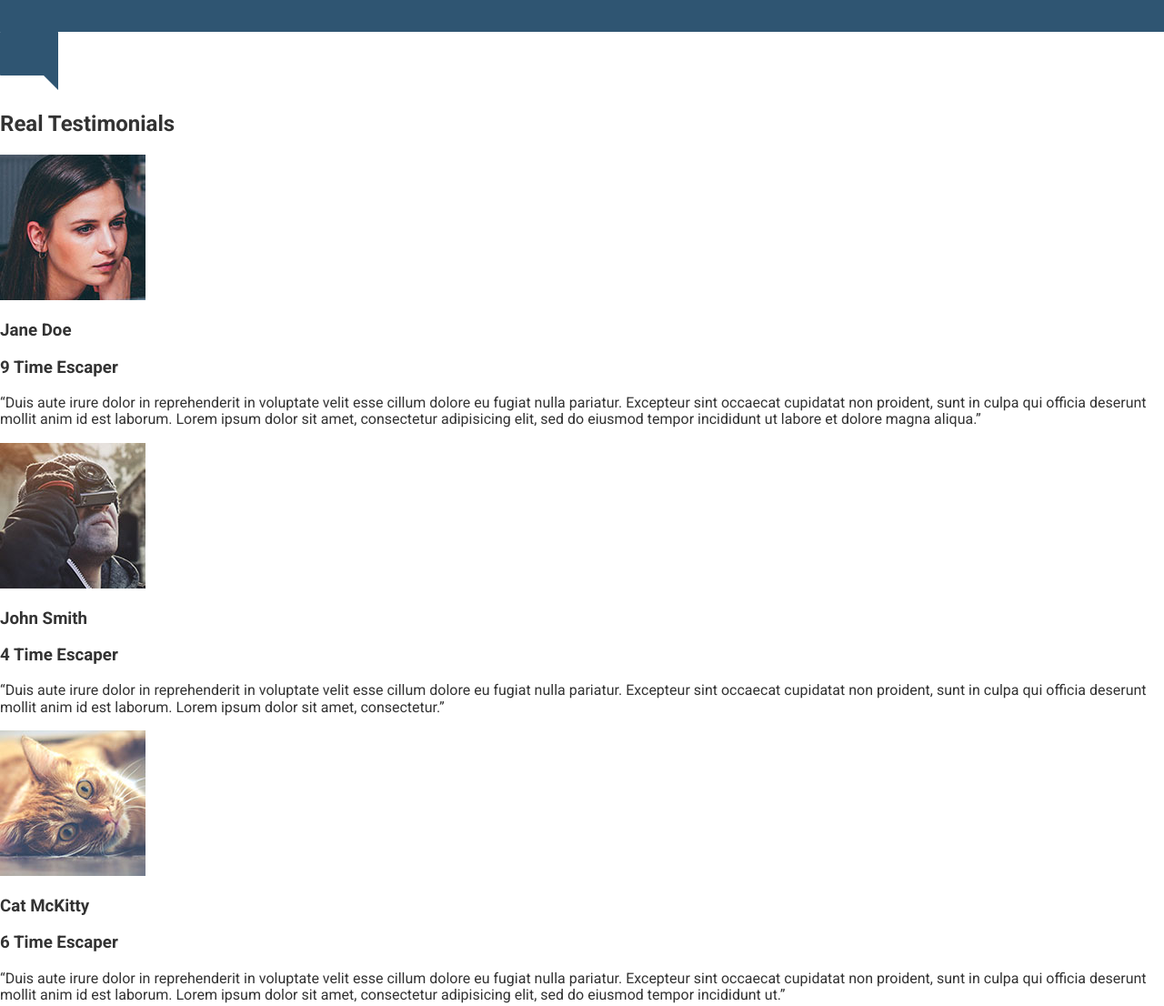
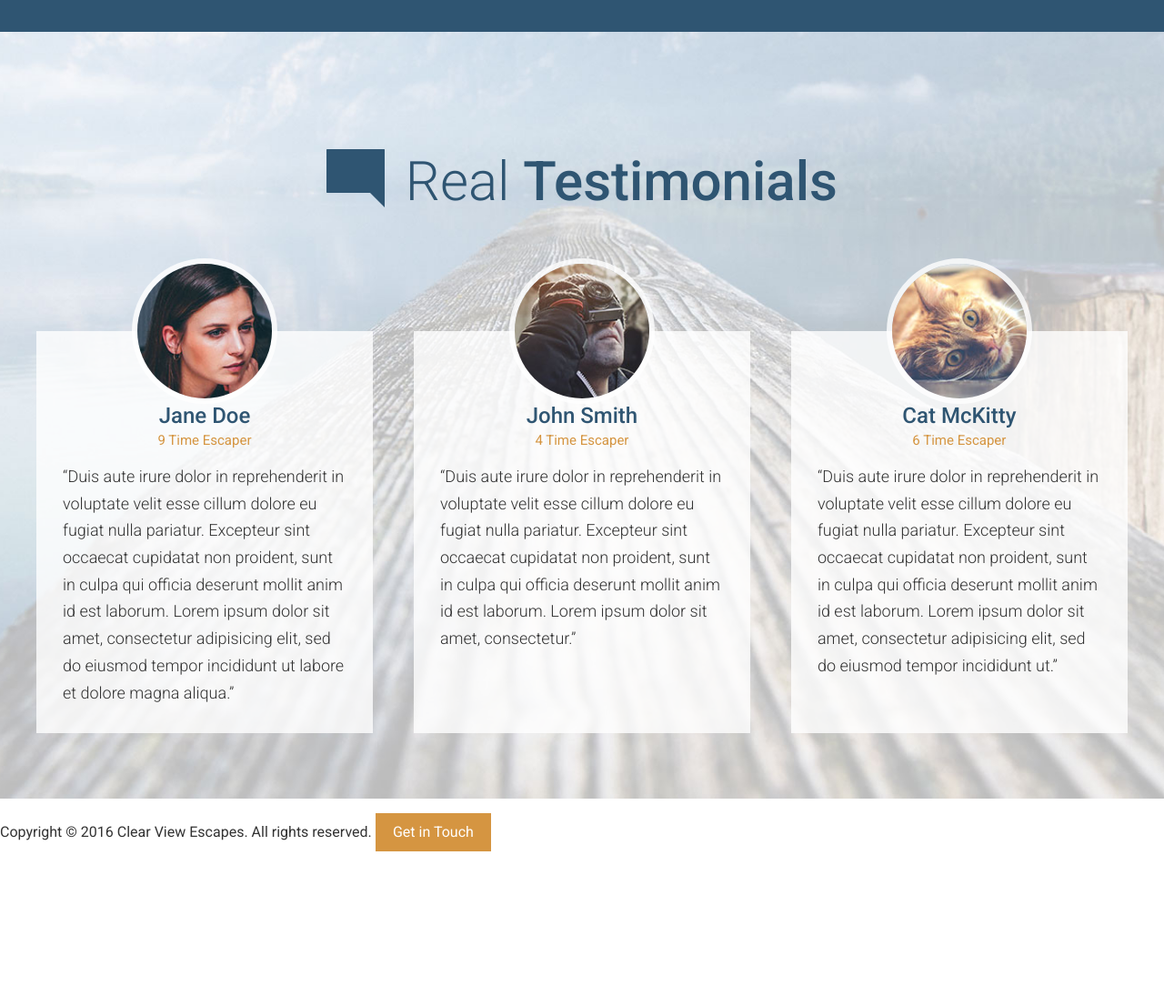
Before and after one commit to salmank22/fictional-university, a website: page app/index.html in a window 1280 px wide. Shown: the part 2900-4006 px from the top of the page at 91% size. After the commit the page ends 3852 px from the top, so only its background shows below. Drawn offline with Linux system fonts and the light colour scheme.

Commit message:
completed testimonial section

```diff
--- a/app/assets/styles/base/_mixins.css
+++ b/app/assets/styles/base/_mixins.css
@@ -11,7 +11,7 @@
 }
 
 @define-mixin atLarge {
-	@media (min-width: 1200px) {
+	@media (min-width: 1010px) {
 		@mixin-content;
 	}
 }
--- a/app/assets/styles/modules/_page-section.css
+++ b/app/assets/styles/modules/_page-section.css
@@ -5,8 +5,32 @@
 		padding: 4.5rem 0;
 	}
 
+	&--no-b-padding-until-medium {
+		padding-bottom: 0;
+
+		@mixin atMedium {
+			padding-bottom: 4.5rem;
+		}
+	}
+
+	&--no-b-padding-until-large {
+		padding-bottom: 0;
+
+		@mixin atLarge {
+			padding-bottom: 4.5rem;
+		}
+	}
+
 	&--blue {
 		background-color: $mainBlue;
 		color: #fff;
 	}
+
+	&--testimonials {
+		background-color: #e0e6ef;
+		@mixin atLarge {
+			background: url('/assets/images/testimonials-bg.jpg') top center no-repeat;
+			background-size: cover;
+		}
+	}
 }
--- a/app/assets/styles/modules/_row.css
+++ b/app/assets/styles/modules/_row.css
@@ -2,8 +2,16 @@
 
 	@mixin clearfix;
 
+	&--t-padding {
+		padding-top: 80px;
+	}
+
 	&--gutters {
 		margin-right: -65px;
+	}
+
+	&--gutters-small {
+		margin-right: -45px;
 	}
 
 	&--gutters-large {
@@ -12,6 +20,10 @@
 
 	&--gutters > div {
 		padding-right: 65px;
+	}
+
+	&--gutters-small > div {
+		padding-right: 45px;
 	}
 
 	&--gutters-large > div {
@@ -50,4 +62,60 @@
 		width: 63%;
 	}
 	}
+	/* large screens */
+	@mixin atLarge {
+
+		&__b-margin-until-large {
+		margin-bottom: 0;
+	}
+		&__large-4 {
+		float: left;
+		width: 33.33%;
+	}
+
+	&__large-4--larger {
+		width: 37%;
+	}
+
+	&__large-6 {
+		float: left;
+		width: 50%;
+	}
+
+	&__large-8 {
+		float: left;
+		width: 66.66%;
+	}
+
+	&__large-8--smaller {
+		width: 63%;
+	}
+	}
+
+	/* begin equal height rules */
+
+	&--equal-height-at-medium {
+		@mixin atMedium {
+			display: flex;
+
+		}
+
+		& > div {
+			float: none;
+			display: flex;
+		}
+	}
+
+	&--equal-height-at-large {
+		@mixin atLarge {
+			display: flex;
+
+		}
+
+		& > div {
+			float: none;
+			display: flex;
+		}
+	}
+
 }
--- a/app/assets/styles/modules/_section-title.css
+++ b/app/assets/styles/modules/_section-title.css
@@ -18,6 +18,8 @@
 		margin-bottom: .6rem;
 
 		@mixin atSmall {
+			position: relative;
+			top: 8px;
 			margin-right: .5rem;
 			margin-left: 0;
 			display: inline-block;
@@ -25,4 +27,8 @@
 		}
 
 	}
+
+	&--blue {
+		color: $mainBlue;
+	}
 }
--- /dev/null
+++ b/app/assets/styles/modules/_testimonial.css
@@ -0,0 +1,40 @@
+.testimonial {
+	background-color: rgba(255, 255, 255, .8);
+	padding: 0 18px 1px 18px;
+	margin-bottom: 98px;
+
+	@mixin atLarge {
+		padding: 0 1.8125rem 1px 1.8125rem;
+		margin-bottom: 0;
+	}
+
+	&--last {
+		margin-bottom: 0;
+	}
+	&__photo {
+		border-radius: 80px;
+		overflow: hidden;
+		width: 160px;
+		height: 160px;
+		margin: 0 auto -80px auto;
+		position: relative;
+		top: -80px;
+		border: 6px solid rgba(255, 255, 255, .8);
+	}
+
+	&__title {
+		color: $mainBlue;
+		text-align: center;
+		font-size: 1.5rem;
+		font-weight: 500;
+		margin: 0;
+	}
+
+	&__subtitle {
+		color: $mainOrange;
+		text-align: center;
+		font-weight: 400;
+		font-size: 0.9375rem;
+		margin: .25rem 0 1rem 0;
+	}
+}
--- a/app/assets/styles/modules/_wrapper.css
+++ b/app/assets/styles/modules/_wrapper.css
@@ -8,6 +8,26 @@
 
 	&--medium {
 		max-width: 767px;
+	}
+
+	&--no-padding-until-medium {
+		padding-left: 0;
+		padding-right: 0;
+
+		@mixin atMedium {
+			padding-left: 18px;
+			padding-right: 18px;
+		}
+	}
+
+	&--no-padding-until-large {
+		padding-left: 0;
+		padding-right: 0;
+
+		@mixin atLarge {
+			padding-left: 18px;
+			padding-right: 18px;
+		}
 	}
 
 	.wrapper {
--- a/app/assets/styles/styles.css
+++ b/app/assets/styles/styles.css
@@ -11,3 +11,4 @@
 @import "modules/_generic-content-container";
 @import "modules/_section-title";
 @import "modules/_feature-item";
+@import "modules/_testimonial";
--- a/app/index.html
+++ b/app/index.html
@@ -99,24 +99,44 @@
     </div><!-- /.wrapper -->
   </div>
 
-  <div id="testimonials">
-    <img src="assets/images/icons/comment.svg">
-    <h2>Real Testimonials</h2>
+  <div id="testimonials" class="page-section page-section--no-b-padding-until-large page-section--testimonials">
+    <div class="wrapper wrapper--no-padding-until-large">
+      <h2 class="section-title section-title--blue"><img class="section-title__icon" src="assets/images/icons/comment.svg"> Real <strong>Testimonials</strong></h2>
+      <div class="row row--gutters row--equal-height-at-large row--gutters-small row--t-padding generic-content-container">
+        <div class="row__large-4">
+          <div class="testimonial">
+            <div class="testimonial__photo">
+              <img sizes="160px" srcset="assets/images/testimonial-jane.jpg 160w, assets/images/testimonial-jane-hi-dpi.jpg 320w" alt="Jane Doe">
+            </div><!-- /.testimonial__photo -->
+            <h3 class="testimonial__title">Jane Doe</h3>
+            <h4 class="testimonial__subtitle">9 Time Escaper</h4>
+            <p>&ldquo;Duis aute irure dolor in reprehenderit in voluptate velit esse cillum dolore eu fugiat nulla pariatur. Excepteur sint occaecat cupidatat non proident, sunt in culpa qui officia deserunt mollit anim id est laborum. Lorem ipsum dolor sit amet, consectetur adipisicing elit, sed do eiusmod tempor incididunt ut labore et dolore magna aliqua.&rdquo;</p>
+          </div><!-- /.testimonial -->
+        </div><!-- /.row__medium-4 -->
 
-    <img src="assets/images/testimonial-jane.jpg">
-    <h3>Jane Doe</h3>
-    <h3>9 Time Escaper</h3>
-    <p>&ldquo;Duis aute irure dolor in reprehenderit in voluptate velit esse cillum dolore eu fugiat nulla pariatur. Excepteur sint occaecat cupidatat non proident, sunt in culpa qui officia deserunt mollit anim id est laborum. Lorem ipsum dolor sit amet, consectetur adipisicing elit, sed do eiusmod tempor incididunt ut labore et dolore magna aliqua.&rdquo;</p>
+        <div class="row__large-4">
+          <div class="testimonial">
+            <div class="testimonial__photo">
+              <img sizes="160px" srcset="assets/images/testimonial-john.jpg 160w, assets/images/testimonial-john-hi-dpi.jpg 320w" alt="John">
+            </div><!-- /.testimonial__photo -->
+            <h3 class="testimonial__title">John Smith</h3>
+            <h4 class="testimonial__subtitle">4 Time Escaper</h4>
+            <p>&ldquo;Duis aute irure dolor in reprehenderit in voluptate velit esse cillum dolore eu fugiat nulla pariatur. Excepteur sint occaecat cupidatat non proident, sunt in culpa qui officia deserunt mollit anim id est laborum. Lorem ipsum dolor sit amet, consectetur.&rdquo;</p>
+          </div><!-- /.testimonial -->
+        </div><!-- /.row__medium-4 -->
 
-    <img src="assets/images/testimonial-john.jpg">
-    <h3>John Smith</h3>
-    <h3>4 Time Escaper</h3>
-    <p>&ldquo;Duis aute irure dolor in reprehenderit in voluptate velit esse cillum dolore eu fugiat nulla pariatur. Excepteur sint occaecat cupidatat non proident, sunt in culpa qui officia deserunt mollit anim id est laborum. Lorem ipsum dolor sit amet, consectetur.&rdquo;</p>
-
-    <img src="assets/images/testimonial-cat.jpg">
-    <h3>Cat McKitty</h3>
-    <h3>6 Time Escaper</h3>
-    <p>&ldquo;Duis aute irure dolor in reprehenderit in voluptate velit esse cillum dolore eu fugiat nulla pariatur. Excepteur sint occaecat cupidatat non proident, sunt in culpa qui officia deserunt mollit anim id est laborum. Lorem ipsum dolor sit amet, consectetur adipisicing elit, sed do eiusmod tempor incididunt ut.&rdquo;</p>
+        <div class="row__large-4">
+          <div class="testimonial testimonial--last">
+            <div class="testimonial__photo">
+              <img sizes="160px" srcset="assets/images/testimonial-cat.jpg 160w, assets/images/testimonial-cat-hi-dpi.jpg 320w" alt="cat">
+            </div><!-- /.testimonial__photo -->
+            <h3 class="testimonial__title">Cat McKitty</h3>
+            <h4 class="testimonial__subtitle">6 Time Escaper</h4>
+            <p>&ldquo;Duis aute irure dolor in reprehenderit in voluptate velit esse cillum dolore eu fugiat nulla pariatur. Excepteur sint occaecat cupidatat non proident, sunt in culpa qui officia deserunt mollit anim id est laborum. Lorem ipsum dolor sit amet, consectetur adipisicing elit, sed do eiusmod tempor incididunt ut.&rdquo;</p>
+          </div><!-- /.testimonial -->
+        </div><!-- /.row__medium-4 -->
+      </div><!-- /.row -->
+    </div><!-- /.wrapper -->
   </div>
 
   <footer>
--- a/app/temp/styles/styles.css
+++ b/app/temp/styles/styles.css
@@ -458,6 +458,32 @@
 		max-width: 767px;
 	}
 
+.wrapper--no-padding-until-medium {
+		padding-left: 0;
+		padding-right: 0;
+	}
+
+@media (min-width: 800px) {
+
+.wrapper--no-padding-until-medium {
+			padding-left: 18px;
+			padding-right: 18px
+	}
+	}
+
+.wrapper--no-padding-until-large {
+		padding-left: 0;
+		padding-right: 0;
+	}
+
+@media (min-width: 1010px) {
+
+.wrapper--no-padding-until-large {
+			padding-left: 18px;
+			padding-right: 18px
+	}
+	}
+
 .wrapper .wrapper {
 		padding-left: 0;
 		padding-right: 0;
@@ -485,9 +511,43 @@
 }
 	}
 
+.page-section--no-b-padding-until-medium {
+		padding-bottom: 0;
+	}
+
+@media (min-width: 800px) {
+
+.page-section--no-b-padding-until-medium {
+			padding-bottom: 4.5rem
+	}
+	}
+
+.page-section--no-b-padding-until-large {
+		padding-bottom: 0;
+	}
+
+@media (min-width: 1010px) {
+
+.page-section--no-b-padding-until-large {
+			padding-bottom: 4.5rem
+	}
+	}
+
 .page-section--blue {
 		background-color: #2f5572;
 		color: #fff;
+	}
+
+.page-section--testimonials {
+		background-color: #e0e6ef;
+	}
+
+@media (min-width: 1010px) {
+
+.page-section--testimonials {
+			background: url('/assets/images/testimonials-bg.jpg') top center no-repeat;
+			background-size: cover
+	}
 	}
 
 .headline {
@@ -538,8 +598,16 @@
 		display: table;
 	}
 
+.row--t-padding {
+		padding-top: 80px;
+	}
+
 .row--gutters {
 		margin-right: -65px;
+	}
+
+.row--gutters-small {
+		margin-right: -45px;
 	}
 
 .row--gutters-large {
@@ -548,6 +616,10 @@
 
 .row--gutters > div {
 		padding-right: 65px;
+	}
+
+.row--gutters-small > div {
+		padding-right: 45px;
 	}
 
 .row--gutters-large > div {
@@ -586,6 +658,63 @@
 		width: 63%;
 	}
 	}
+
+/* large screens */
+
+@media (min-width: 1010px) {
+
+		.row__b-margin-until-large {
+		margin-bottom: 0;
+	}
+		.row__large-4 {
+		float: left;
+		width: 33.33%;
+	}
+
+	.row__large-4--larger {
+		width: 37%;
+	}
+
+	.row__large-6 {
+		float: left;
+		width: 50%;
+	}
+
+	.row__large-8 {
+		float: left;
+		width: 66.66%;
+	}
+
+	.row__large-8--smaller {
+		width: 63%;
+	}
+	}
+
+/* begin equal height rules */
+
+@media (min-width: 800px) {
+
+.row--equal-height-at-medium {
+			display: flex
+	}
+	}
+
+.row--equal-height-at-medium > div {
+			float: none;
+			display: flex;
+		}
+
+@media (min-width: 1010px) {
+
+.row--equal-height-at-large {
+			display: flex
+	}
+	}
+
+.row--equal-height-at-large > div {
+			float: none;
+			display: flex;
+		}
 
 .generic-content-container p {
 		font-weight: 300;
@@ -632,12 +761,18 @@
 @media (min-width: 530px) {
 
 .section-title__icon {
+			position: relative;
+			top: 8px;
 			margin-right: .5rem;
 			margin-left: 0;
 			display: inline-block;
 			margin-bottom: 0
 
 	}
+	}
+
+.section-title--blue {
+		color: #2f5572;
 	}
 
 .feature-item {
@@ -682,3 +817,48 @@
 			font-size: 1.875rem
 	}
 	}
+
+.testimonial {
+	background-color: rgba(255, 255, 255, .8);
+	padding: 0 18px 1px 18px;
+	margin-bottom: 98px;
+}
+
+@media (min-width: 1010px) {
+
+.testimonial {
+		padding: 0 1.8125rem 1px 1.8125rem;
+		margin-bottom: 0
+}
+	}
+
+.testimonial--last {
+		margin-bottom: 0;
+	}
+
+.testimonial__photo {
+		border-radius: 80px;
+		overflow: hidden;
+		width: 160px;
+		height: 160px;
+		margin: 0 auto -80px auto;
+		position: relative;
+		top: -80px;
+		border: 6px solid rgba(255, 255, 255, .8);
+	}
+
+.testimonial__title {
+		color: #2f5572;
+		text-align: center;
+		font-size: 1.5rem;
+		font-weight: 500;
+		margin: 0;
+	}
+
+.testimonial__subtitle {
+		color: #d59541;
+		text-align: center;
+		font-weight: 400;
+		font-size: 0.9375rem;
+		margin: .25rem 0 1rem 0;
+	}
```
